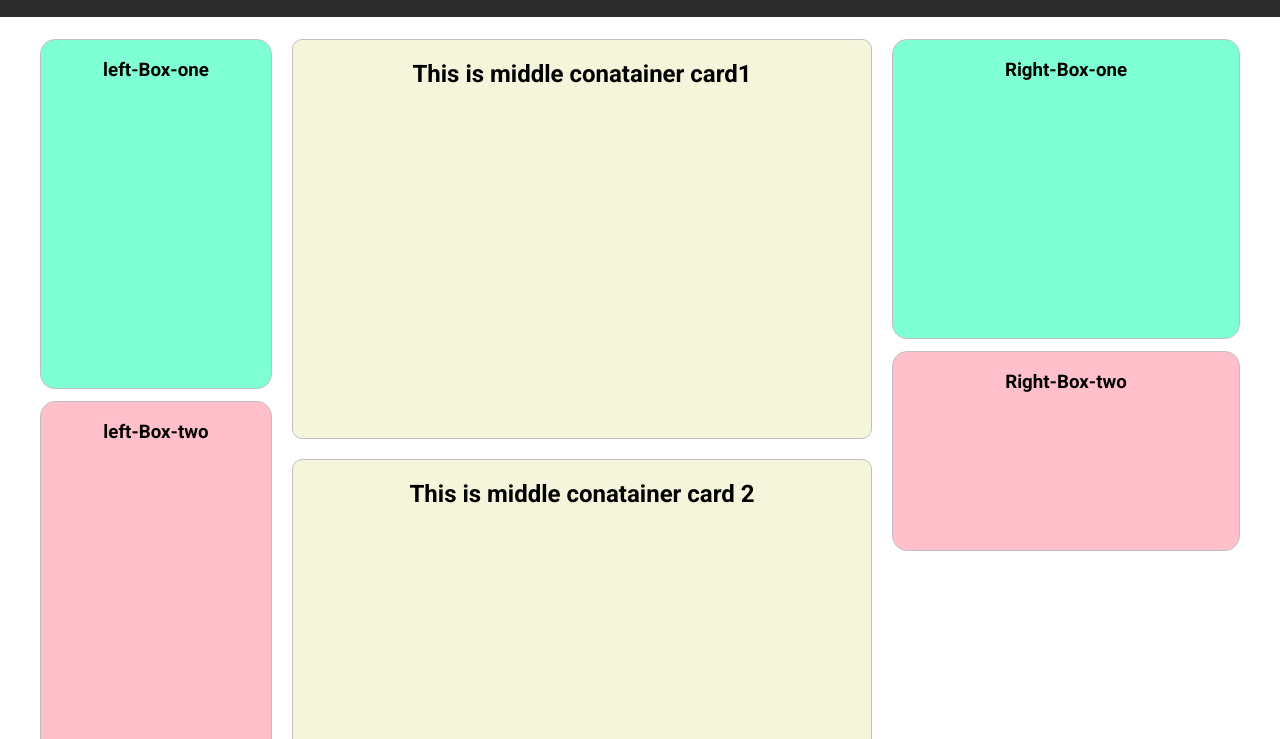
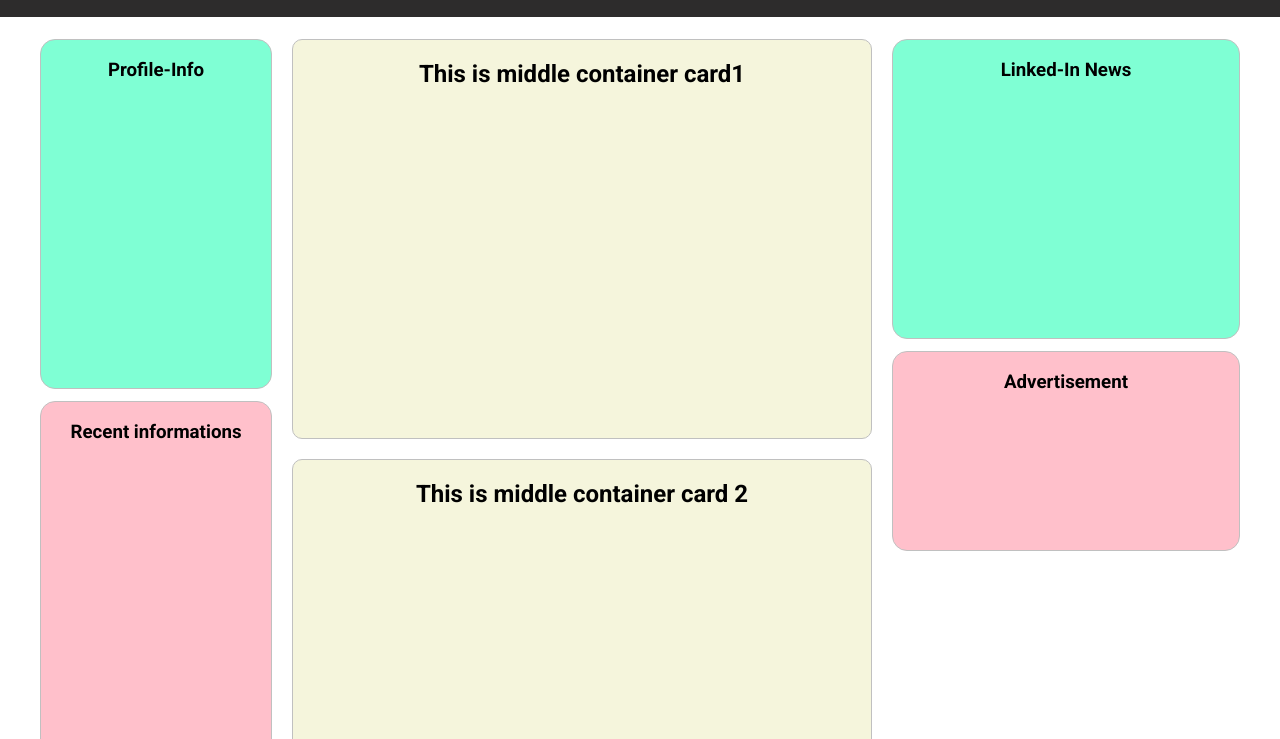
Before and after one commit to Ashwini1011/Basic-Layout-of-linked-In, a plain HTML site: page index.html in a window 1280 px wide. Shown: the part 61-800 px from the top of the page. Drawn offline with Linux system fonts and the light colour scheme; a script that the page names is missing.

Commit message:
Add files via upload

```diff
--- a/index.html
+++ b/index.html
@@ -18,37 +18,37 @@
         <section class="container">
             <aside class="aside-left">
                 <div class="left-one">
-                    <h1>left-Box-one</h1>
+                    <h1>Profile-Info</h1>
                 </div>
                 <div class="left-two">
-                    <h1>left-Box-two</h1>
+                    <h1>Recent informations</h1>
                 </div>
             </aside>
             <div class="middle-container">
                 <div class="middle-container-card">
-                    <h1>This is middle conatainer  card1</h1>
+                    <h1>This is middle container  card1</h1>
                 </div>
 
                 <div class="middle-container-card">
-                    <h1>This is middle conatainer card 2</h1>
+                    <h1>This is middle container card 2</h1>
                 </div>
 
                 <div class="middle-container-card">
-                    <h1>This is middle conatainer card 3</h1>
+                    <h1>This is middle container card 3</h1>
                 </div>
 
                 <div class="middle-container-card">
-                    <h1>This is middle conatainer card 4</h1>
+                    <h1>This is middle container card 4</h1>
                 </div>
 
             </div>
 
             <aside class="aside-right">
                 <div class="right-one">
-                    <h1>Right-Box-one</h1>
+                    <h1>Linked-In News</h1>
                 </div>
                 <div class="right-two">
-                    <h1>Right-Box-two</h1>
+                    <h1>Advertisement</h1>
                 </div>
             </aside>
         </section>
```
